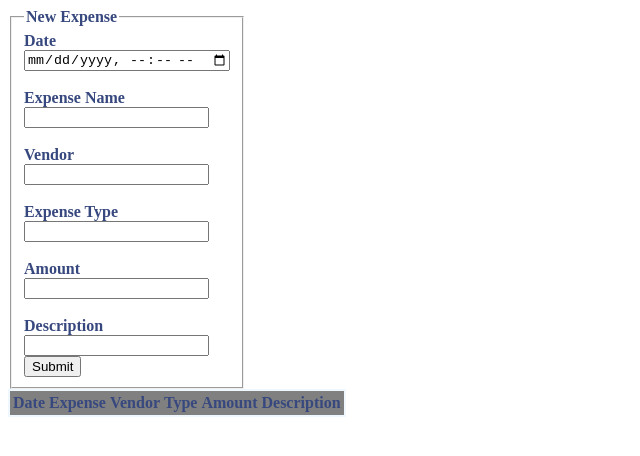
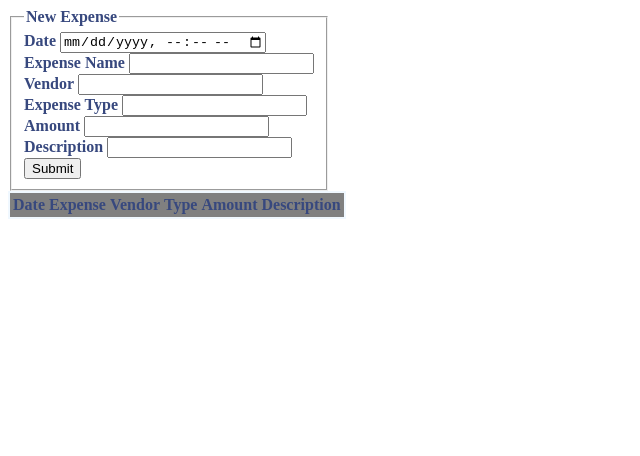
Before and after one commit to Trevorton27/dMcDexpenseTracker, a plain HTML site: page index.html in a window 1280 px wide. Shown: the whole page, without its empty margins (0-640 px from the left). Drawn offline with Linux system fonts and the light colour scheme.

Commit message:
html update

```diff
--- a/index.html
+++ b/index.html
@@ -10,34 +10,29 @@
   </head>
   <body>
     <header class="main">
-      <form action="get">
       <fieldset>
         <legend>New Expense</legend>
         <div>
-            <label>Date</label>
-            <div>
+          <label>
+            Date
             <input type="datetime-local" />
-            </div>
-          </div>
-          <br />
-          <div>
-            <label>Expense Name</label>
-            <div>
-              <input type="text" />
-            </div>
-          </div>
-          <br />
-          <div>
-            <label>Vendor</label>
-            <div>
-              <input type="text" />
-            </div>
-          </div>
-          <br />
-          <div>
-            <label>Expense Type</label>
+          </label>
         </div>
         <div>
+          <label>
+            Expense Name
+            <input type="text" />
+          </label>
+        </div>
+        <div>
+          <label>
+            Vendor
+            <input type="text" />
+          </label>
+        </div>
+        <div>
+          <label
+            >Expense Type
             <input list="expense-list" type="text" />
             <datalist id="expense-list">
               <option value="Cash"></option>
@@ -47,28 +42,22 @@
               <option value="Venmo"></option>
               <option value="Other"></option>
             </datalist>
-          </div>
-          <br />
-          <div>
-            <label>Amount</label>
-            <div>
-              <input type="number" />
-            </div>
-          </div>
-          <br />
-          <div>
-            <label>Description</label>
-            <div>
-              <input type="text" />
-            </div>
+          </label>
         </div>
         <div>
-              <button class="submit">
-                  Submit
-              </button>
+          <label>
+            Amount
+            <input type="number" contenteditable="true" />
+          </label>
         </div>
+        <div>
+          <label>
+            Description
+            <input type="text" />
+          </label>
+        </div>
+        <button class="submit">Submit</button>
       </fieldset>
-      </form>
     </header>
     <div class="container">
       <table class="tracker">
@@ -82,20 +71,12 @@
         </tr>
         <template class="template" id="rowTemplate">
           <tr>
-            <tr>
-                <td class="lineItem
-                " id="date">Date</td>
-                <td class="lineItem
-                "id="name">Expense</td>
-                <td class="lineItem
-                "id="vendor">Vendor</td>
-                <td class="lineItem
-                "id="type">Type</td>
-                <td class="lineItem
-                "id="amount">Amount</td>
-                <td class="lineItem
-                "id="description">Description</td>
-              </tr>
+            <td class="lineItem" id="date">Date</td>
+            <td class="lineItem" id="name">Expense</td>
+            <td class="lineItem" id="vendor">Vendor</td>
+            <td class="lineItem" id="type">Type</td>
+            <td class="lineItem" id="amount">Amount</td>
+            <td class="lineItem" id="description">Description</td>
           </tr>
         </template>
       </table>
```
Lines whose indentation alone changed are shown as unchanged.
